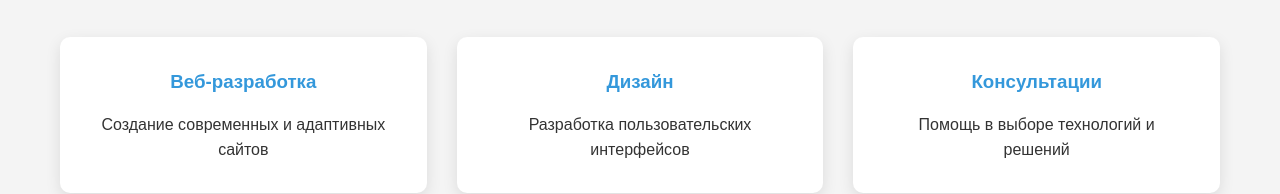
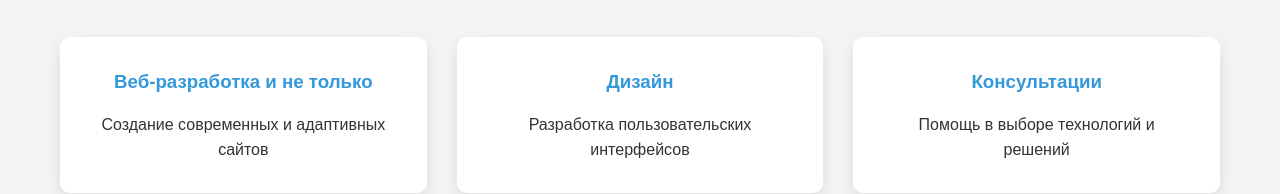
Before and after one commit to Vedear/GitPRJCT, a plain HTML site: page content/html/index.html in a window 1280 px wide. Shown: the part 414-608 px from the top of the page. Drawn offline with Linux system fonts and the light colour scheme.

Commit message:
add some information in /contemt, add rep.myotes and todo.md

```diff
--- a/content/html/index.html
+++ b/content/html/index.html
@@ -27,7 +27,7 @@
             <h2>Мои услуги</h2>
             <div class="service-grid">
                 <div class="service-item">
-                    <h3>Веб-разработка</h3>
+                    <h3>Веб-разработка и не только</h3>
                     <p>Создание современных и адаптивных сайтов</p>
                 </div>
                 <div class="service-item">
```
Also changed, not shown: content/Bash/file1.txt (added), content/Bash/file2.txt (added), content/Bash/file3.txt (added), content/img/pic.webp (added), 13 other files.
